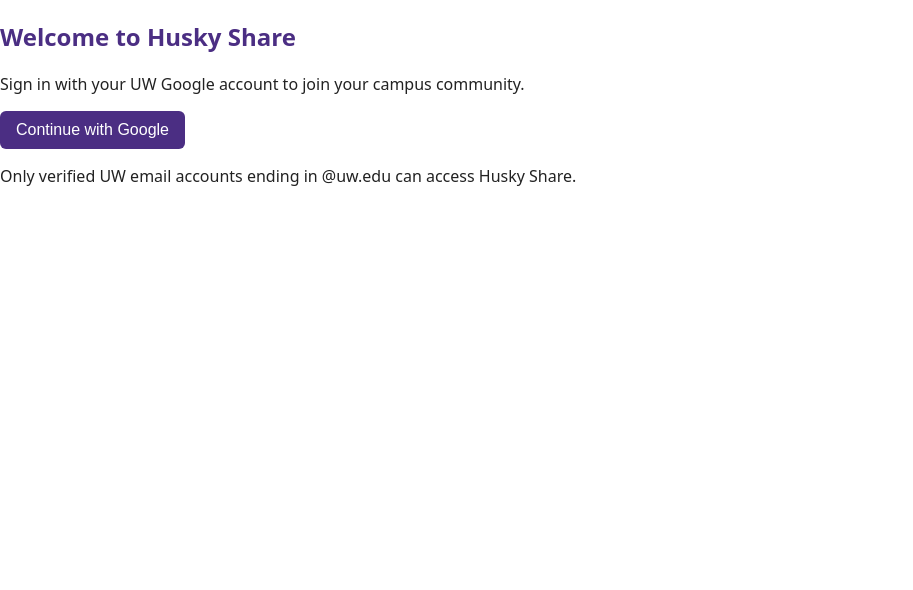
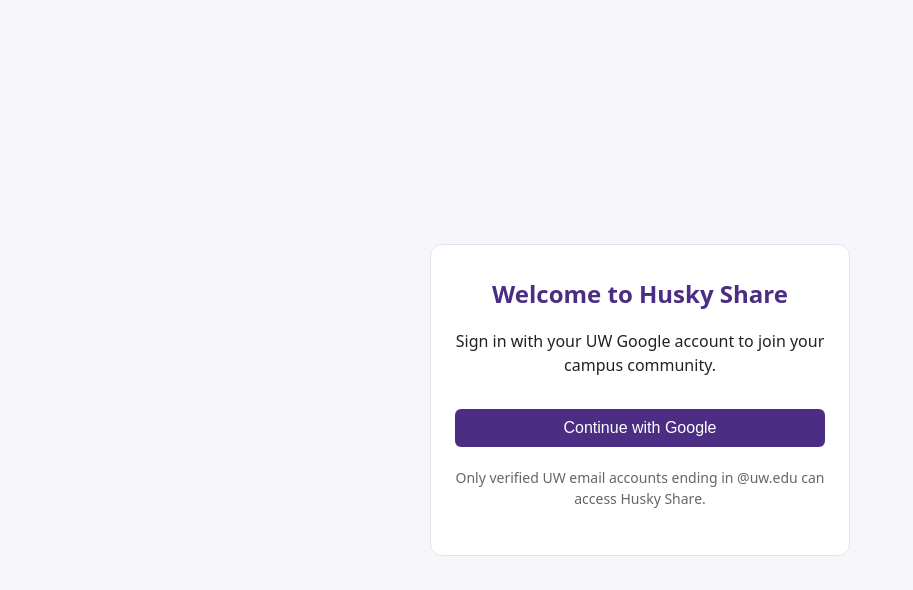
Before and after one commit to Gloria-Qi0311/info-442-F-team, a React (Vite) app: page /verify in a window 1280 px wide. Shown: the top 590 px of the page, without its empty margins (0-913 px from the left). Built offline with nearby package versions, Linux system fonts and the light colour scheme; no server answers.

Commit message:
Style UW verification page and sign out button

```diff
--- a/src/index.css
+++ b/src/index.css
@@ -54,3 +54,35 @@ button:disabled { opacity: 0.6; }
 .post-option-label.lend { background: var(--lend); color: #fff; }
 .post-option-label.sell { background: var(--sell); color: #000; }
 .post-option-label.give { background: var(--give); color: #000; }
+
+/* UW verification page (Issue 1.2) */
+.verification-page {
+  min-height: 100vh;
+  display: flex;
+  align-items: center;
+  justify-content: center;
+  box-sizing: border-box;
+  padding: 24px 16px;
+  background: #f7f6fa;
+}
+.verification-card {
+  width: 100%;
+  max-width: 420px;
+  box-sizing: border-box;
+  padding: 32px 24px;
+  background: #fff;
+  border: 1px solid #e5e1ed;
+  border-radius: 12px;
+  text-align: center;
+}
+.verification-card h1 { margin-top: 0; }
+.verification-card p { line-height: 1.5; }
+.google-sign-in { width: 100%; margin-top: 16px; }
+.verification-note { color: #666; font-size: 0.875rem; margin-top: 20px; }
+.home-bar-sign-out {
+  flex: 1;
+  border-radius: 0;
+  background: #fff;
+  color: var(--purple);
+  font-weight: 600;
+}
```
